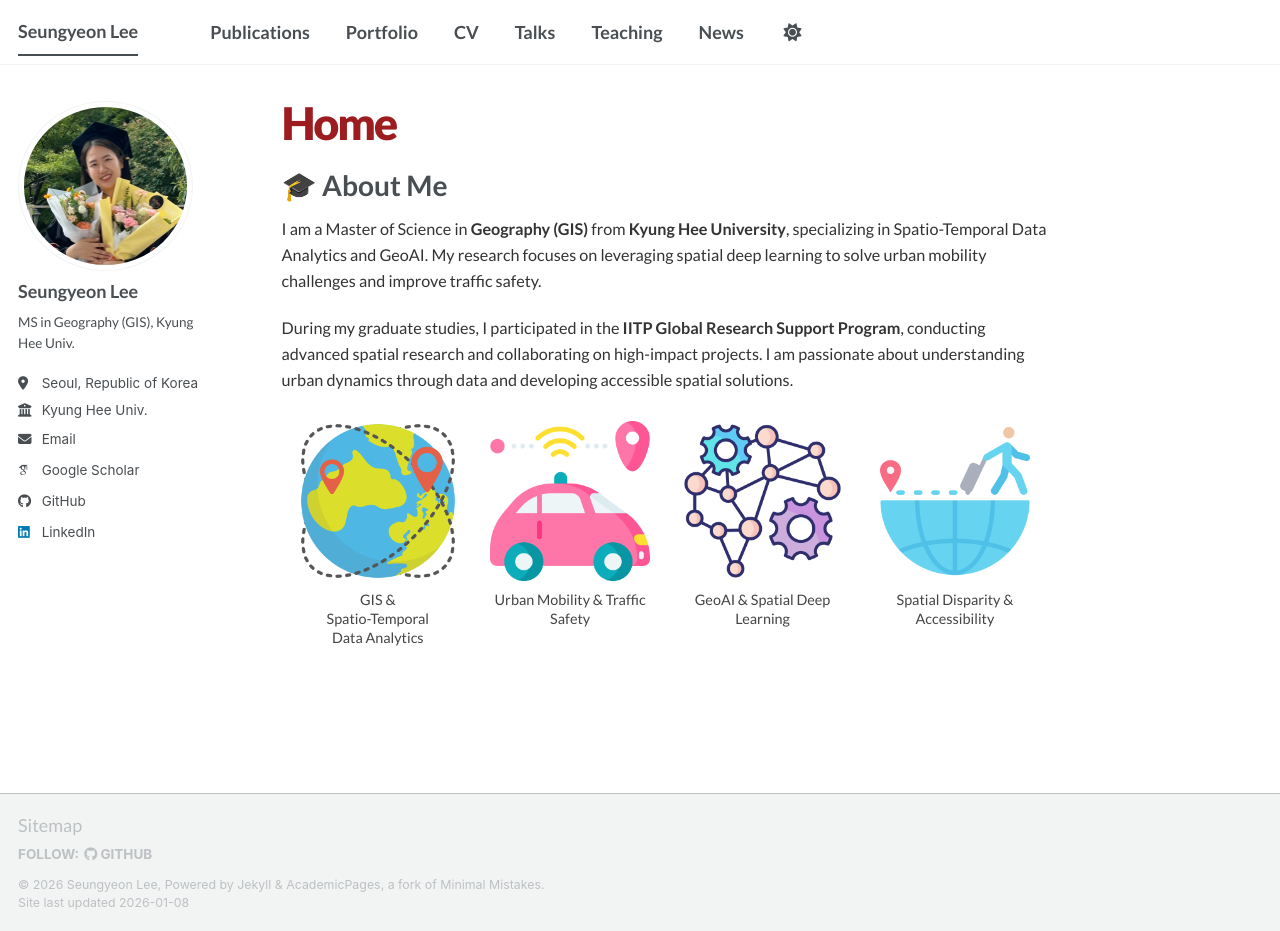
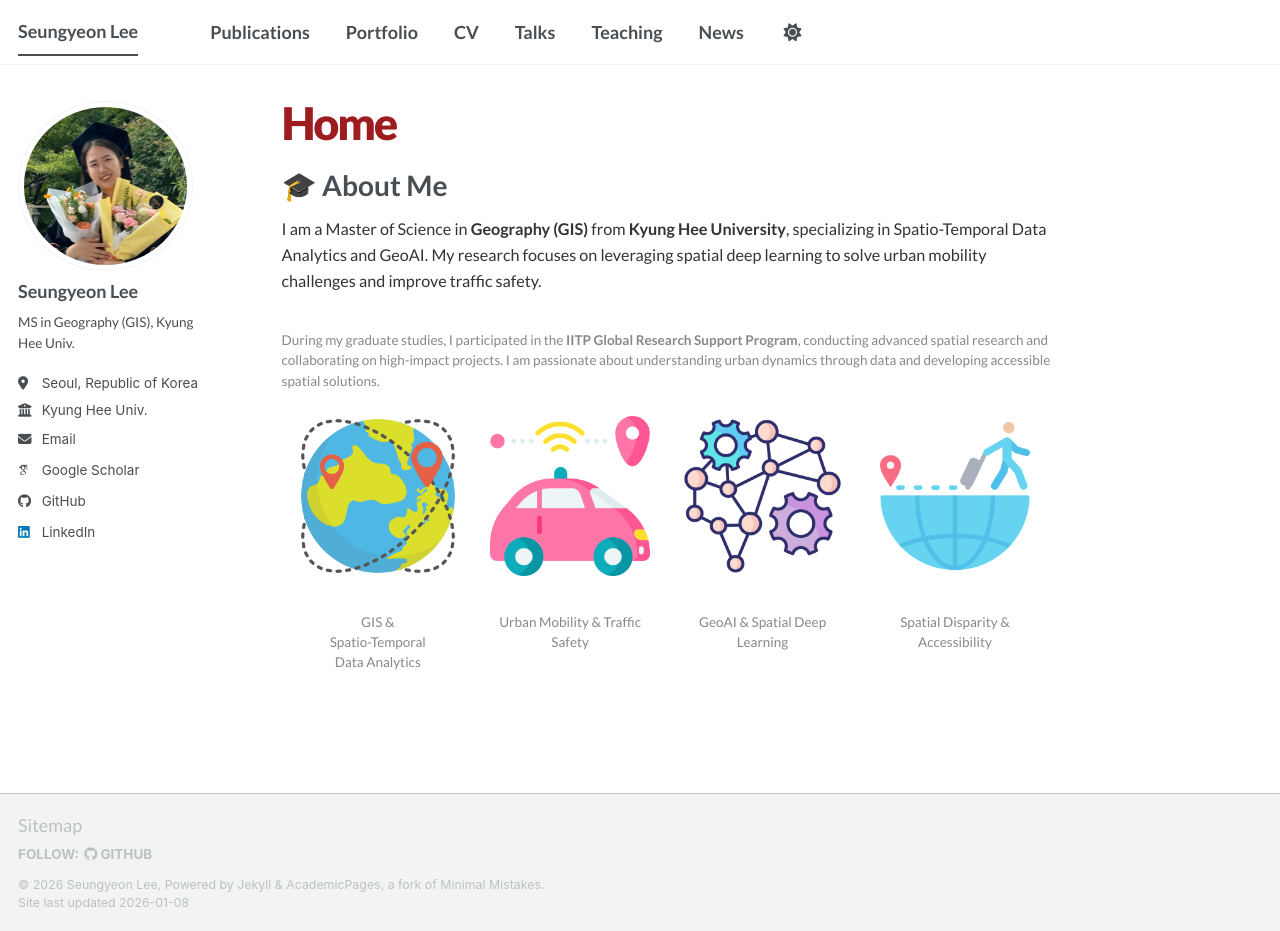
Before and after one commit to seungyeon677/seungyeon677.github.io, a Jekyll site: the page built from _pages/about.md, in a window 1280 px wide and 931 px high. Built offline with Jekyll 4.4.1, drawn with Linux system fonts in a browser that asks for light colours; some web fonts are replaced; a script bundle is joined from its source files by our own code; library files that are not in the unit come from our copies.

Commit message:
Update head.html

```diff
--- a/_includes/head.html
+++ b/_includes/head.html
@@ -107,6 +107,26 @@
     text-decoration: underline !important; /* 마우스 올렸을 때만 밑줄 */
   }
 
+  /* 상세 페이지 하단 인용구 및 다운로드 링크 영역 */
+  .page__content p[style*="smaller"],
+  .page__content p:last-of-type {
+    font-size: 0.75rem !important;  /* 글자 크기를 더 작게 */
+    color: #888888 !important;      /* 색상을 약간 연한 회색으로 */
+    line-height: 1.5 !important;    /* 줄 간격 조절 */
+    margin-top: 2rem !important;    /* 본문과 간격 띄우기 */
+  }
+
+  /* 인용구 안의 링크(Download Paper 등) 스타일 */
+  .page__content p[style*="smaller"] a {
+    color: #003494 !important;      /* 경희대 블루 적용 */
+    font-weight: bold;
+    text-decoration: none;
+  }
+
+  .page__content p[style*="smaller"] a:hover {
+    text-decoration: underline;
+  }
+
   /* 하단 푸터 및 기타 요소 */
   .page__footer, .pagination, .page__taxonomy {
     font-family: 'Lato', sans-serif !important;
```
